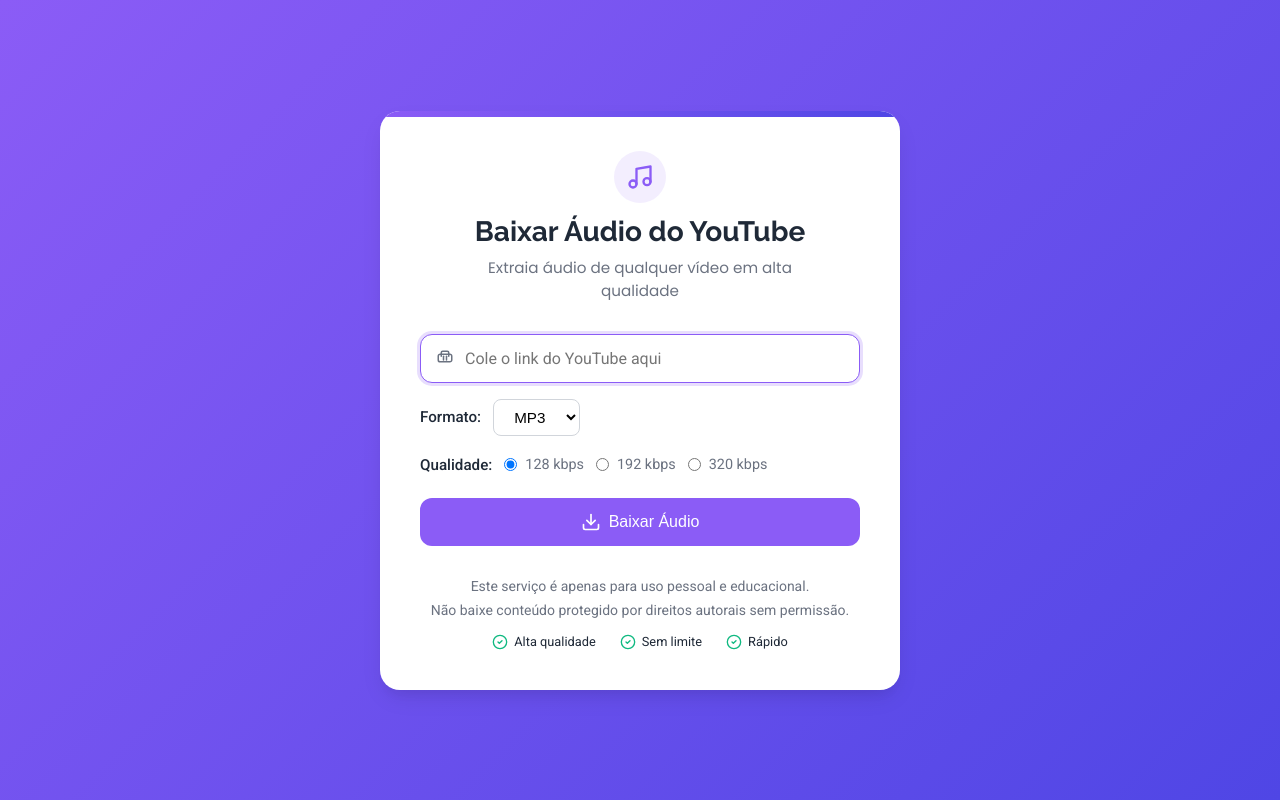
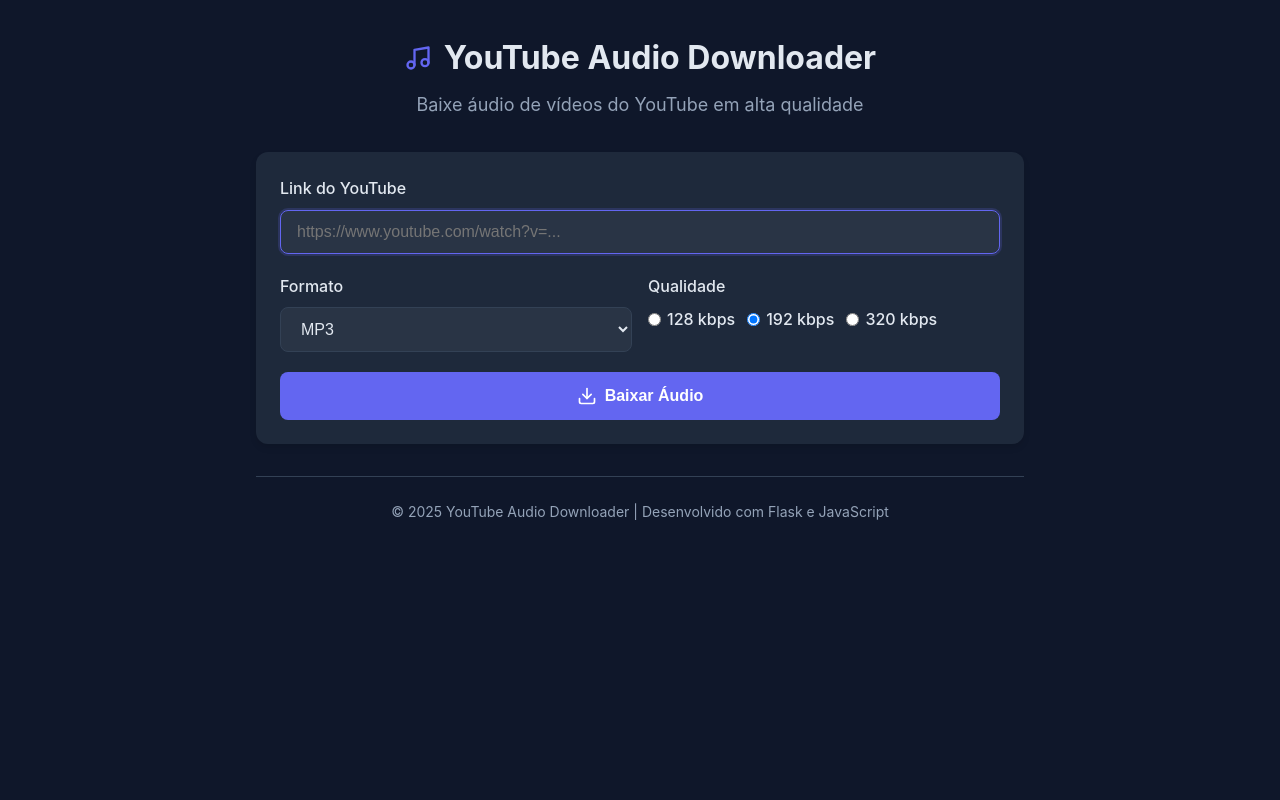
Before and after one commit to oafbot60/yt-api, a Flask app: page / in a window 1280 px wide. Run offline with Flask 3, Linux system fonts and the light colour scheme; some libraries are stand-ins or nearby versions.

Commit message:
Update index.html

```diff
--- a/templates/index.html
+++ b/templates/index.html
@@ -3,64 +3,389 @@
 <head>
     <meta charset="UTF-8">
     <meta name="viewport" content="width=device-width, initial-scale=1.0">
-    <title>Baixar Áudio do YouTube</title>
-    <link href="https://fonts.googleapis.com/css2?family=Roboto:wght@400;500;700&family=Raleway:wght@700&family=Poppins:wght@300;400;600&display=swap" rel="stylesheet">
-    <link rel="stylesheet" href="{{ url_for('static', filename='style.css') }}">
+    <title>YouTube Audio Downloader</title>
+    <style>
+        :root {
+            --primary-color: #6366f1;
+            --primary-hover: #4f46e5;
+            --background-color: #0f172a;
+            --card-bg: #1e293b;
+            --text-color: #e2e8f0;
+            --text-muted: #94a3b8;
+            --border-color: #334155;
+            --success-color: #10b981;
+            --error-color: #ef4444;
+            --warning-color: #f59e0b;
+        }
+
+        * {
+            margin: 0;
+            padding: 0;
+            box-sizing: border-box;
+        }
+
+        body {
+            font-family: -apple-system, BlinkMacSystemFont, "Segoe UI", Roboto, Helvetica, Arial, sans-serif;
+            background-color: var(--background-color);
+            color: var(--text-color);
+            line-height: 1.6;
+        }
+
+        .container {
+            max-width: 800px;
+            margin: 0 auto;
+            padding: 2rem 1rem;
+        }
+
+        header {
+            text-align: center;
+            margin-bottom: 2rem;
+        }
+
+        h1 {
+            font-size: 2rem;
+            margin-bottom: 0.5rem;
+            display: flex;
+            align-items: center;
+            justify-content: center;
+        }
+
+        h1 svg {
+            margin-right: 0.75rem;
+            color: var(--primary-color);
+        }
+
+        .subtitle {
+            color: var(--text-muted);
+            font-size: 1.125rem;
+        }
+
+        .card {
+            background-color: var(--card-bg);
+            border-radius: 0.75rem;
+            padding: 1.5rem;
+            margin-bottom: 1.5rem;
+            box-shadow: 0 4px 6px rgba(0, 0, 0, 0.1);
+        }
+
+        .form-group {
+            margin-bottom: 1.25rem;
+        }
+
+        label {
+            display: block;
+            margin-bottom: 0.5rem;
+            font-weight: 500;
+        }
+
+        input[type="text"], select {
+            width: 100%;
+            padding: 0.75rem 1rem;
+            border-radius: 0.5rem;
+            border: 1px solid var(--border-color);
+            background-color: rgba(255, 255, 255, 0.05);
+            color: var(--text-color);
+            font-size: 1rem;
+            transition: border-color 0.2s;
+        }
+
+        input[type="text"]:focus, select:focus {
+            outline: none;
+            border-color: var(--primary-color);
+            box-shadow: 0 0 0 2px rgba(99, 102, 241, 0.2);
+        }
+
+        .options-grid {
+            display: grid;
+            grid-template-columns: 1fr 1fr;
+            gap: 1rem;
+        }
+
+        .radio-group {
+            display: flex;
+            flex-wrap: wrap;
+            gap: 0.75rem;
+        }
+
+        .radio-option {
+            display: flex;
+            align-items: center;
+            cursor: pointer;
+        }
+
+        .radio-option input {
+            margin-right: 0.375rem;
+        }
+
+        button {
+            display: flex;
+            align-items: center;
+            justify-content: center;
+            width: 100%;
+            padding: 0.875rem 1.5rem;
+            background-color: var(--primary-color);
+            color: white;
+            border: none;
+            border-radius: 0.5rem;
+            font-size: 1rem;
+            font-weight: 600;
+            cursor: pointer;
+            transition: background-color 0.2s;
+        }
+
+        button:hover {
+            background-color: var(--primary-hover);
+        }
+
+        button:disabled {
+            opacity: 0.7;
+            cursor: not-allowed;
+        }
+
+        button svg {
+            margin-right: 0.5rem;
+        }
+
+        button.loading .spinner {
+            animation: spin 1s linear infinite;
+        }
+
+        @keyframes spin {
+            0% { transform: rotate(0deg); }
+            100% { transform: rotate(360deg); }
+        }
+
+        .status {
+            margin-top: 1rem;
+            padding: 0.75rem 1rem;
+            border-radius: 0.5rem;
+            display: none;
+            align-items: center;
+        }
+
+        .status svg {
+            margin-right: 0.5rem;
+            flex-shrink: 0;
+        }
+
+        .status.error {
+            background-color: rgba(239, 68, 68, 0.1);
+            color: #fca5a5;
+            border: 1px solid rgba(239, 68, 68, 0.2);
+        }
+
+        .status.success {
+            background-color: rgba(16, 185, 129, 0.1);
+            color: #6ee7b7;
+            border: 1px solid rgba(16, 185, 129, 0.2);
+        }
+
+        .status.warning {
+            background-color: rgba(245, 158, 11, 0.1);
+            color: #fcd34d;
+            border: 1px solid rgba(245, 158, 11, 0.2);
+        }
+
+        #progress-container {
+            margin-top: 1.5rem;
+            display: none;
+        }
+
+        .progress-header {
+            display: flex;
+            justify-content: space-between;
+            margin-bottom: 0.5rem;
+        }
+
+        .progress-bar {
+            width: 100%;
+            height: 0.75rem;
+            background-color: rgba(255, 255, 255, 0.1);
+            border-radius: 1rem;
+            overflow: hidden;
+        }
+
+        .progress-fill {
+            height: 100%;
+            background: linear-gradient(to right, var(--primary-color), #818cf8);
+            width: 0%;
+            transition: width 0.3s ease;
+            border-radius: 1rem;
+        }
+
+        #downloadLink {
+            display: none;
+            margin-top: 1rem;
+            padding: 0.75rem 1rem;
+            background-color: var(--success-color);
+            color: white;
+            text-decoration: none;
+            text-decoration: none;
+            border-radius: 0.5rem;
+            font-weight: 600;
+            align-items: center;
+            justify-content: center;
+            transition: background-color 0.2s;
+        }
+
+        #downloadLink:hover {
+            background-color: #059669;
+        }
+
+        #downloadLink svg {
+            margin-right: 0.5rem;
+        }
+
+        #timer-container {
+            margin-top: 1rem;
+            padding: 0.75rem 1rem;
+            background-color: rgba(245, 158, 11, 0.1);
+            color: #fcd34d;
+            border: 1px solid rgba(245, 158, 11, 0.2);
+            border-radius: 0.5rem;
+            display: none;
+            align-items: center;
+            justify-content: center;
+        }
+
+        #timer-container svg {
+            margin-right: 0.5rem;
+        }
+
+        #video-info {
+            margin-top: 1.5rem;
+            display: none;
+        }
+
+        .video-info-header {
+            display: flex;
+            margin-bottom: 1rem;
+        }
+
+        .video-thumbnail {
+            width: 120px;
+            height: 68px;
+            object-fit: cover;
+            border-radius: 0.375rem;
+            margin-right: 1rem;
+        }
+
+        .video-title {
+            font-size: 1.125rem;
+            margin-bottom: 0.5rem;
+        }
+
+        .video-details {
+            display: grid;
+            grid-template-columns: 1fr 1fr;
+            gap: 0.5rem;
+        }
+
+        .video-detail {
+            display: flex;
+            align-items: center;
+            color: var(--text-muted);
+            font-size: 0.875rem;
+        }
+
+        .video-detail svg {
+            margin-right: 0.375rem;
+        }
+
+        footer {
+            text-align: center;
+            margin-top: 2rem;
+            padding-top: 1.5rem;
+            border-top: 1px solid var(--border-color);
+            color: var(--text-muted);
+            font-size: 0.875rem;
+        }
+
+        /* New styles for helpful message */
+        #helpful-message {
+            margin-top: 1rem;
+            background-color: rgba(59, 130, 246, 0.1);
+            border: 1px solid rgba(59, 130, 246, 0.2);
+        }
+
+        .helpful-title {
+            display: flex;
+            align-items: center;
+            font-size: 1.125rem;
+            margin-bottom: 0.75rem;
+            color: #93c5fd;
+        }
+
+        .helpful-title svg {
+            margin-right: 0.5rem;
+        }
+
+        #helpful-message ul {
+            margin: 0.75rem 0 0.75rem 1.5rem;
+        }
+
+        #helpful-message li {
+            margin-bottom: 0.375rem;
+        }
+
+        .helpful-note {
+            margin-top: 0.75rem;
+            font-size: 0.875rem;
+            font-style: italic;
+            color: var(--text-muted);
+        }
+    </style>
 </head>
 <body>
     <div class="container">
-        <div class="card">
-            <div class="header">
-                <div class="icon">
+        <header>
+            <h1>
                 <svg xmlns="http://www.w3.org/2000/svg" width="28" height="28" viewBox="0 0 24 24" fill="none" stroke="currentColor" stroke-width="2" stroke-linecap="round" stroke-linejoin="round">
                     <path d="M9 18V5l12-2v13"></path>
                     <circle cx="6" cy="18" r="3"></circle>
                     <circle cx="18" cy="16" r="3"></circle>
                 </svg>
-                </div>
-                <h1>Baixar Áudio do YouTube</h1>
-                <p class="subtitle">Extraia áudio de qualquer vídeo em alta qualidade</p>
+                YouTube Audio Downloader
+            </h1>
+            <p class="subtitle">Baixe áudio de vídeos do YouTube em alta qualidade</p>
+        </header>
+
+        <div class="card">
+            <div class="form-group">
+                <label for="url">Link do YouTube</label>
+                <input type="text" id="url" placeholder="https://www.youtube.com/watch?v=..." autofocus>
             </div>
 
-            <div class="input-group">
-                <div class="input-wrapper">
-                    <svg class="input-icon" xmlns="http://www.w3.org/2000/svg" width="18" height="18" viewBox="0 0 24 24" fill="none" stroke="currentColor" stroke-width="2" stroke-linecap="round" stroke-linejoin="round">
-                        <path d="M14 9.5v5"></path>
-                        <path d="M10 9.5v5"></path>
-                        <path d="M3 9.5v5a2.5 2.5 0 0 0 2.5 2.5h13a2.5 2.5 0 0 0 2.5-2.5v-5a2.5 2.5 0 0 0-2.5-2.5h-13A2.5 2.5 0 0 0 3 9.5z"></path>
-                        <path d="M7 9.5V5a2 2 0 0 1 2-2h6a2 2 0 0 1 2 2v4.5"></path>
-                    </svg>
-                    <input type="text" id="url" placeholder="Cole o link do YouTube aqui">
-                </div>
-                <div class="format-selector">
-                    <label for="format">Formato:</label>
+            <div class="options-grid">
+                <div class="form-group">
+                    <label for="format">Formato</label>
                     <select id="format">
                         <option value="mp3">MP3</option>
                         <option value="m4a">M4A</option>
                         <option value="wav">WAV</option>
                     </select>
                 </div>
-            </div>
 
-            <div class="quality-selector">
-                <span>Qualidade:</span>
-                <div class="quality-options">
-                    <label class="quality-option">
-                        <input type="radio" name="quality" value="128" checked>
-                        <span>128 kbps</span>
+                <div class="form-group">
+                    <label>Qualidade</label>
+                    <div class="radio-group">
+                        <label class="radio-option">
+                            <input type="radio" name="quality" value="128">
+                            128 kbps
                         </label>
-                    <label class="quality-option">
-                        <input type="radio" name="quality" value="192">
-                        <span>192 kbps</span>
+                        <label class="radio-option">
+                            <input type="radio" name="quality" value="192" checked>
+                            192 kbps
                         </label>
-                    <label class="quality-option">
+                        <label class="radio-option">
                             <input type="radio" name="quality" value="320">
-                        <span>320 kbps</span>
+                            320 kbps
                         </label>
                     </div>
                 </div>
+            </div>
 
-            <button id="baixarBtn" class="download-btn">
+            <button id="baixarBtn">
                 <svg xmlns="http://www.w3.org/2000/svg" width="20" height="20" viewBox="0 0 24 24" fill="none" stroke="currentColor" stroke-width="2" stroke-linecap="round" stroke-linejoin="round">
                     <path d="M21 15v4a2 2 0 0 1-2 2H5a2 2 0 0 1-2-2v-4"></path>
                     <polyline points="7 10 12 15 17 10"></polyline>
@@ -70,9 +395,12 @@
             </button>
 
             <div id="status" class="status"></div>
+        </div>
 
-            <div id="progress-container" class="progress-container">
-                <div class="progress-label">
+        <div id="video-info" class="card"></div>
+
+        <div id="progress-container" class="card">
+            <div class="progress-header">
                 <span id="progress-text">Processando...</span>
                 <span id="progress-percentage">0%</span>
             </div>
@@ -81,56 +409,28 @@
             </div>
         </div>
 
-            <a id="downloadLink" href="#" class="download-link" download>
+        <a id="downloadLink" href="#" class="card">
             <svg xmlns="http://www.w3.org/2000/svg" width="20" height="20" viewBox="0 0 24 24" fill="none" stroke="currentColor" stroke-width="2" stroke-linecap="round" stroke-linejoin="round">
                 <path d="M21 15v4a2 2 0 0 1-2 2H5a2 2 0 0 1-2-2v-4"></path>
                 <polyline points="7 10 12 15 17 10"></polyline>
                 <line x1="12" y1="15" x2="12" y2="3"></line>
             </svg>
-                Baixar agora
+            Clique aqui para baixar
         </a>
 
-            <div id="timer-container" class="timer-container">
-                <svg class="timer-icon" xmlns="http://www.w3.org/2000/svg" width="18" height="18" viewBox="0 0 24 24" fill="none" stroke="currentColor" stroke-width="2" stroke-linecap="round" stroke-linejoin="round">
+        <div id="timer-container">
+            <svg xmlns="http://www.w3.org/2000/svg" width="16" height="16" viewBox="0 0 24 24" fill="none" stroke="currentColor" stroke-width="2" stroke-linecap="round" stroke-linejoin="round">
                 <circle cx="12" cy="12" r="10"></circle>
                 <polyline points="12 6 12 12 16 14"></polyline>
             </svg>
-                <p id="timer" class="timer-text"></p>
+            <span id="timer">Tempo restante: 60 segundos</span>
         </div>
 
-            <div class="video-info" id="video-info">
-                <!-- Video info will be populated by JavaScript -->
+        <footer>
+            <p>© 2025 YouTube Audio Downloader | Desenvolvido com Flask e JavaScript</p>
+        </footer>
     </div>
 
-            <div class="footer">
-                <p>Este serviço é apenas para uso pessoal e educacional.</p>
-                <p>Não baixe conteúdo protegido por direitos autorais sem permissão.</p>
-                <div class="features">
-                    <div class="feature">
-                        <svg xmlns="http://www.w3.org/2000/svg" width="16" height="16" viewBox="0 0 24 24" fill="none" stroke="currentColor" stroke-width="2" stroke-linecap="round" stroke-linejoin="round">
-                            <path d="M12 22c5.523 0 10-4.477 10-10S17.523 2 12 2 2 6.477 2 12s4.477 10 10 10z"></path>
-                            <path d="m9 12 2 2 4-4"></path>
-                        </svg>
-                        <span>Alta qualidade</span>
-                    </div>
-                    <div class="feature">
-                        <svg xmlns="http://www.w3.org/2000/svg" width="16" height="16" viewBox="0 0 24 24" fill="none" stroke="currentColor" stroke-width="2" stroke-linecap="round" stroke-linejoin="round">
-                            <path d="M12 22c5.523 0 10-4.477 10-10S17.523 2 12 2 2 6.477 2 12s4.477 10 10 10z"></path>
-                            <path d="m9 12 2 2 4-4"></path>
-                        </svg>
-                        <span>Sem limite</span>
-                    </div>
-                    <div class="feature">
-                        <svg xmlns="http://www.w3.org/2000/svg" width="16" height="16" viewBox="0 0 24 24" fill="none" stroke="currentColor" stroke-width="2" stroke-linecap="round" stroke-linejoin="round">
-                            <path d="M12 22c5.523 0 10-4.477 10-10S17.523 2 12 2 2 6.477 2 12s4.477 10 10 10z"></path>
-                            <path d="m9 12 2 2 4-4"></path>
-                        </svg>
-                        <span>Rápido</span>
-                    </div>
-                </div>
-            </div>
-        </div>
-    </div>
-    <script src="{{ url_for('static', filename='script.js') }}"></script>
+    <script src="/static/script.js"></script>
 </body>
 </html>
```
Lines whose indentation alone changed are shown as unchanged.
